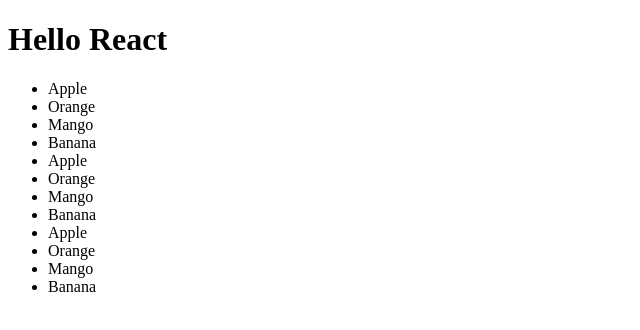
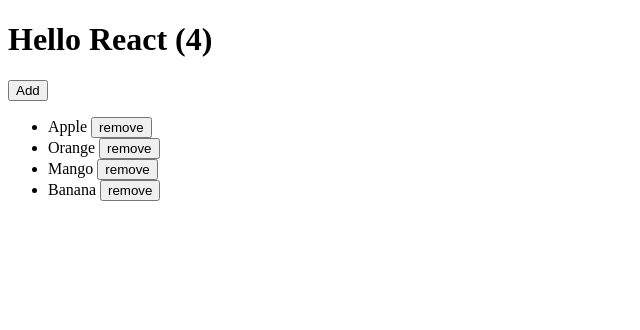
Before and after one commit to nyinyizin-dev/react, a React (Vite) app: page / in a window 1280 px wide. Shown: the top 330 px of the page, without its empty margins (0-640 px from the left). Built offline with nearby package versions, Linux system fonts and the light colour scheme.

Commit message:
add and remove method

```diff
--- a/src/App.jsx
+++ b/src/App.jsx
@@ -1,30 +1,41 @@
-function Item({ item }) {
-  return <li> {item.name}</li>;
+/* eslint-disable react/prop-types */
+import { useState } from "react";
+
+function Item({ item, remove }) {
+  return (
+    <li>
+      {item.name}  {" "}{" "}
+       <button onClick={()=>remove(item.id)}>remove</button>
+    </li>
+  );
 }
 
 export default function App() {
-  const data = [
-    { name: "Apple", done: true },
-    { name: "Orange", done: true },
-    { name: "Mango", done: false },
-    { name: "Banana", done: false },
-  ];
+  const [data, setData] = useState([
+    { id: 4, name: "Apple", done: true },
+    { id: 3, name: "Orange", done: true },
+    { id: 2, name: "Mango", done: false },
+    { id: 1, name: "Banana", done: false },
+  ]);
+
+  const add = (name) => {
+    const id = data[0].id + 1;
+    setData([{ id, name: "New Item", done: false }, ...data]);
+  };
+
+  const remove = id => {
+    setData(data.filter(item => item.id != id))
+  }
 
   return (
     <div>
-      <h1>Hello React</h1>
+      <h1>Hello React ({data.length})</h1>
+      <button onClick={add}>Add</button>
+
       <ul>
         {data.map((item) => {
-          return <Item item={item} key={item.name} />;
+          return <Item item={item} key={item.id} remove={remove} />;
         })}
-
-        {data.map((item) => (
-          <Item item={item} key={item.name} />
-        ))}
-
-        {data.map((item) => (
-          <Item item={item} key={item.name} />
-        ))}
       </ul>
     </div>
   );
```
